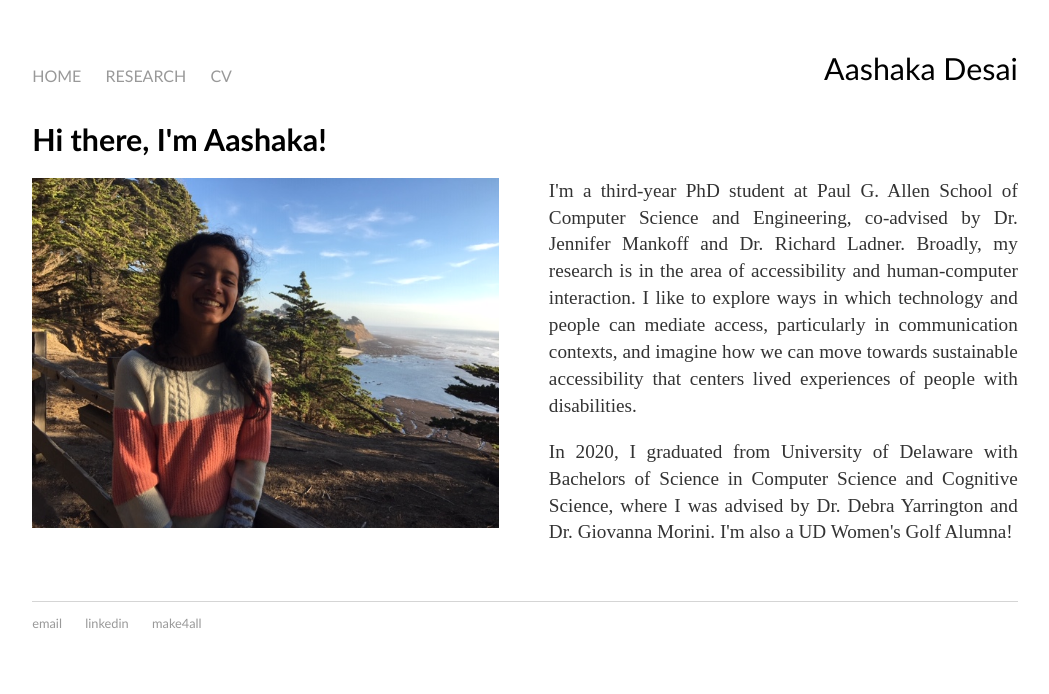
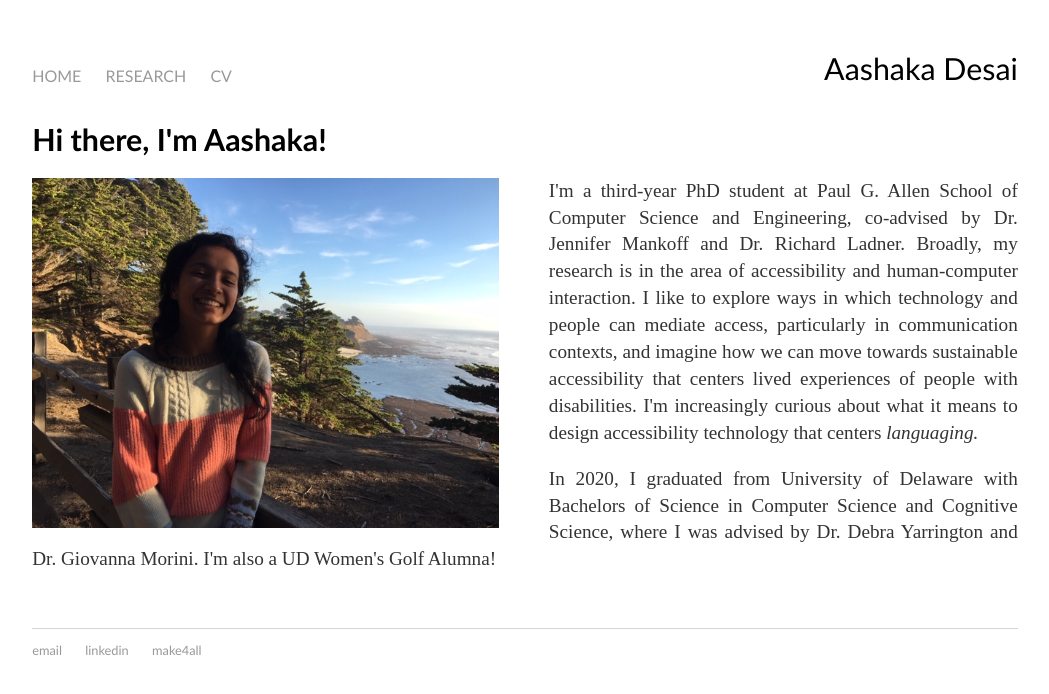
Before and after one commit to aashakadesai/aashakadesai.github.io, a Jekyll site: the page built from index.html, in a window 1280 px wide. Shown: the top 694 px of the page, without its empty margins (115-1164 px from the left). Built offline with Jekyll 4.4.1, drawn with Linux system fonts in a browser that asks for light colours.

Commit message:
Update index.html

```diff
--- a/index.html
+++ b/index.html
@@ -5,7 +5,7 @@
 <div class="blurb">
 	<br class="cb">
 	<h1>Hi there, I'm Aashaka!</h1>
-	<p><img src="AashakaPicture.JPG" alt="Aashaka standing near cliffs at a beach, wearing a pink white and brown block sweater." style="float:left;height:350px;padding-right:50px;"> I'm a third-year PhD student at Paul G. Allen School of Computer Science and Engineering, co-advised by Dr. Jennifer Mankoff and Dr. Richard Ladner. Broadly, my research is in the area of accessibility and human-computer interaction. I like to explore ways in which technology and people can mediate access, particularly in communication contexts, and imagine how we can move towards sustainable accessibility that centers lived experiences of people with disabilities.</p>
+	<p><img src="AashakaPicture.JPG" alt="Aashaka, an Indian woman with curly black hair, standing near cliffs at a beach, wearing a pink white and brown block sweater." style="float:left;height:350px;padding-right:50px;"> I'm a third-year PhD student at Paul G. Allen School of Computer Science and Engineering, co-advised by Dr. Jennifer Mankoff and Dr. Richard Ladner. Broadly, my research is in the area of accessibility and human-computer interaction. I like to explore ways in which technology and people can mediate access, particularly in communication contexts, and imagine how we can move towards sustainable accessibility that centers lived experiences of people with disabilities. I'm increasingly curious about what it means to design accessibility technology that centers <i>languaging.</i> </p>
 
 	<p>In 2020, I graduated from University of Delaware with Bachelors of Science in Computer Science and Cognitive Science, where I was advised by Dr. Debra Yarrington and Dr. Giovanna Morini. I'm also a UD Women's Golf Alumna!</p>
 
```
